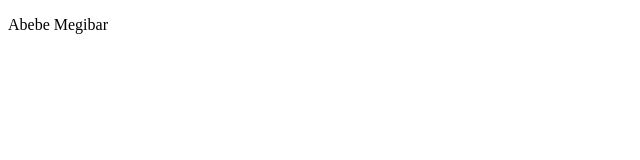
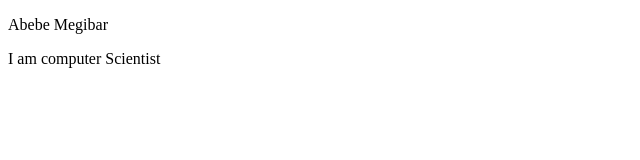
Before and after one commit to ablove/A2SV, a plain HTML site: page index.html in a window 1280 px wide. Shown: the whole page, without its empty margins (0-640 px from the left). Drawn offline with Linux system fonts and the light colour scheme.

Commit message:
Update index.html

```diff
--- a/index.html
+++ b/index.html
@@ -7,5 +7,6 @@
   </head>
   <body>
     <p>Abebe Megibar</p>
+    <p>I am computer Scientist</p>
   </body>
 </html>
```
